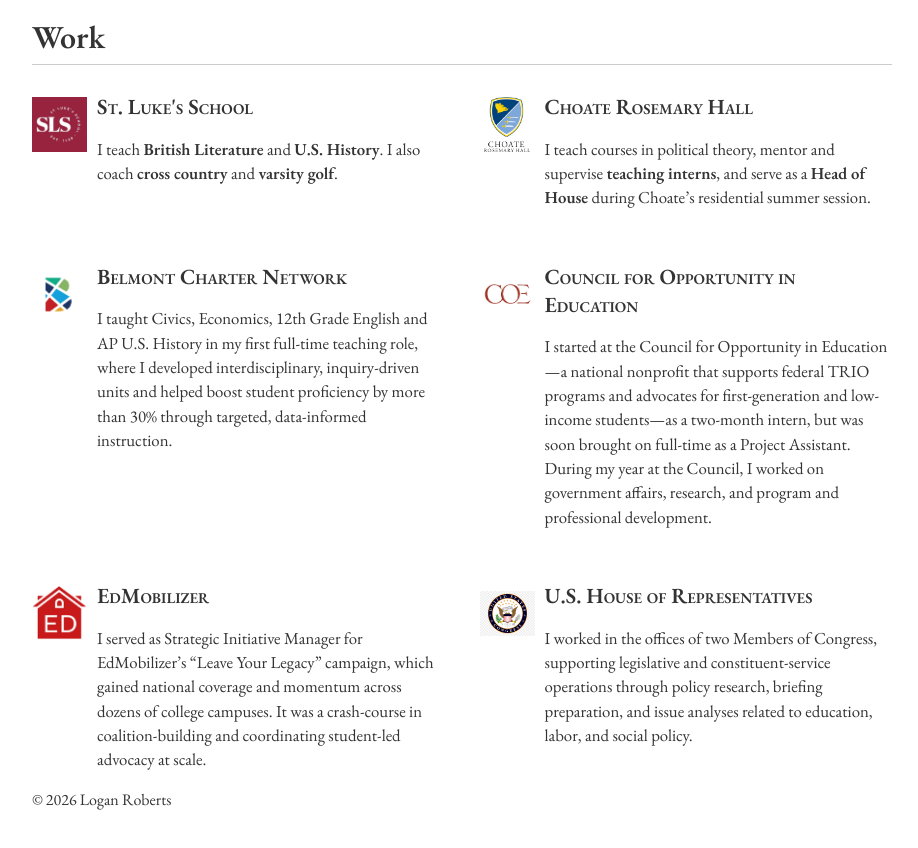
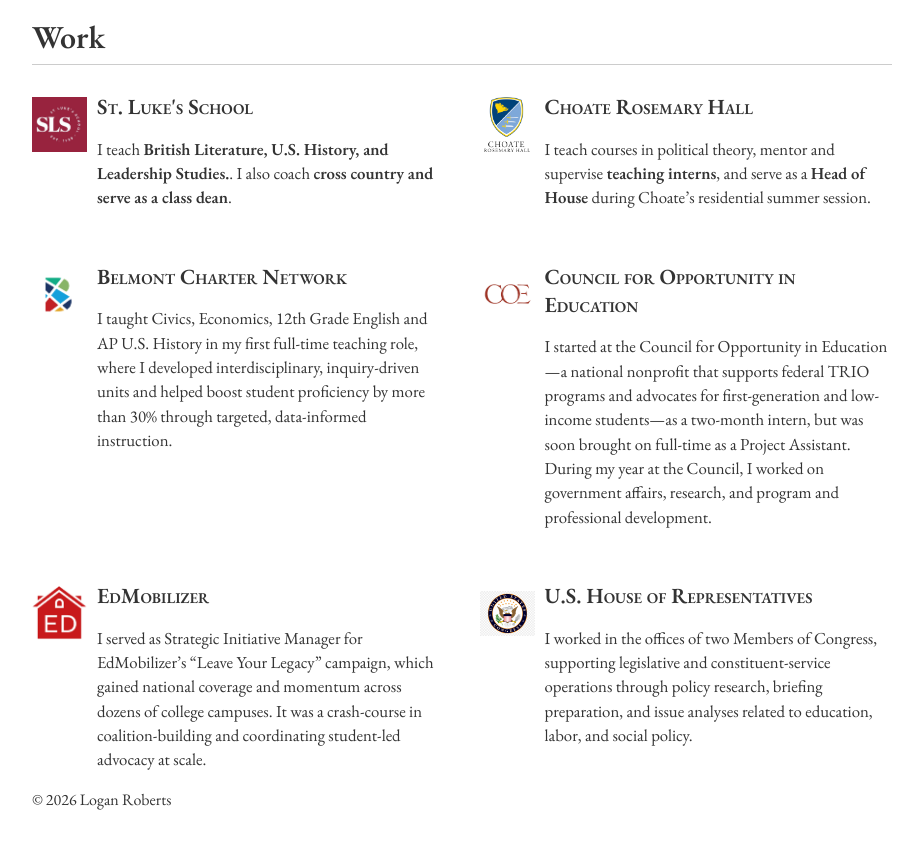
Before and after one commit to loganshawnroberts/loganshawnroberts.github.io, a plain HTML site: page index.html in a window 1280 px wide. Shown: the part 1020-1868 px from the top of the page, without its empty margins (188-1106 px from the left). Drawn offline with nearby package versions, Linux system fonts and the light colour scheme.

Commit message:
Update index.html

```diff
--- a/index.html
+++ b/index.html
@@ -146,8 +146,8 @@
             <img src="images/SLS.png" class="work-logo">
             <div>
                 <h3 class="work-title"><strong>St. Luke's School</strong></h3>
-                <p class="work-desc">I teach <strong>British Literature</strong> and <strong>U.S. History</strong>.
-    I also coach <strong>cross country</strong> and <strong>varsity golf</strong>.</p>
+                <p class="work-desc">I teach <strong>British Literature, U.S. History, and Leadership Studies.</strong>.
+    I also coach <strong>cross country<strong> and serve as a </strong>class dean</strong>.</p>
             </div>
         </div>
 
```
